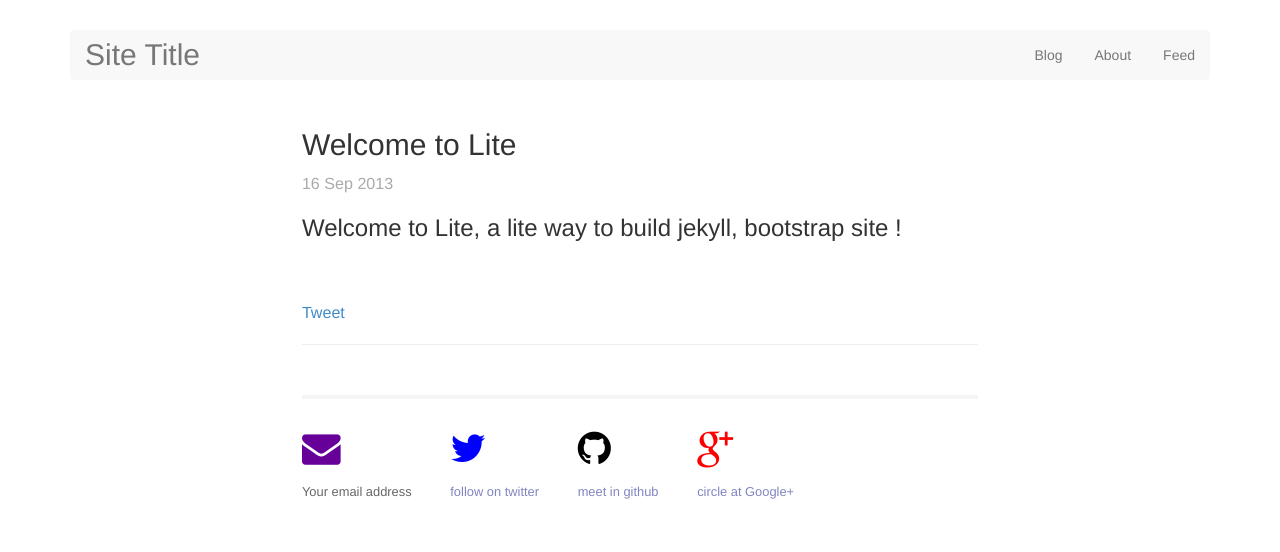
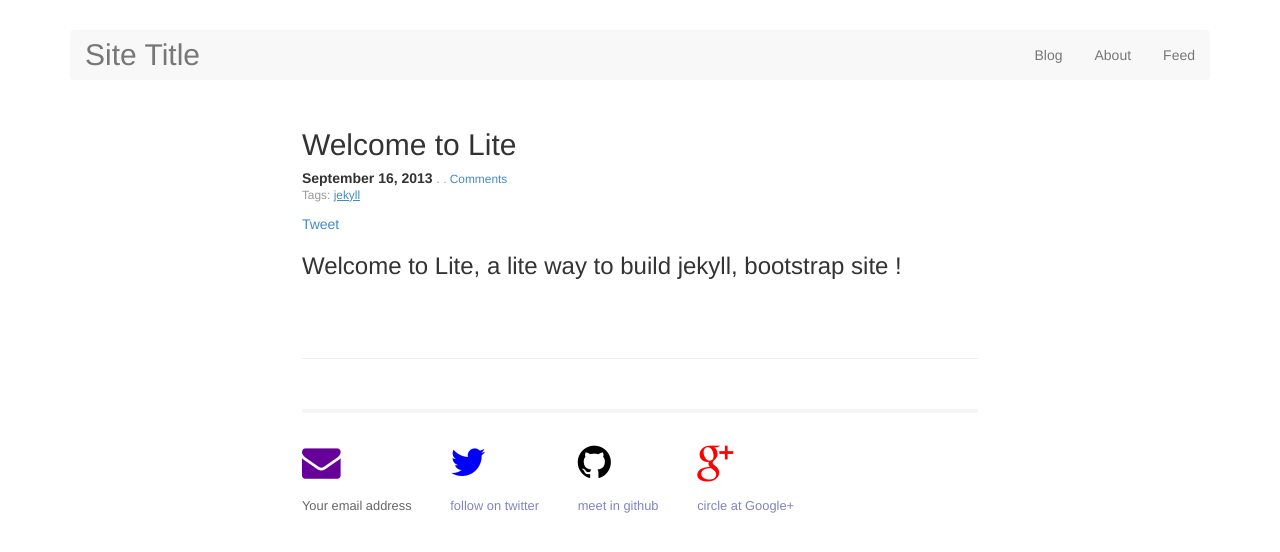
Before and after one commit to swcool/lite, a Jekyll site: the page built from _posts/2013-09-16-welcome-to-lite.md, in a window 1280 px wide. Shown: the top 552 px of the page. Built offline with Jekyll 4.4.1, drawn with Linux system fonts in a browser that asks for light colours; Markdown is read by kramdown in place of the engine named in the settings; comment, search, counter and statistics services are not loaded.

Commit message:
move twitter and googleplus to under post title area

```diff
--- a/_config.yml
+++ b/_config.yml
@@ -5,7 +5,7 @@ url:
 title:
 author:
 # List categories here, not tags
-categories: blog
+categories: [blog]
 
 permalink: /:categories/:title
 
--- a/_layouts/post.html
+++ b/_layouts/post.html
@@ -4,15 +4,21 @@ layout: default
 
 <section class="content">
 <h2>{{ page.title }}</h2>
-<p class="meta">{{ page.date | date_to_string }}</p>
+<!-- p class="meta">{{ page.date | date_to_string }}</p -->
+<h5><strong>{{ page.date | date: "%B %e, %Y" }} <small>. {{ page.category }} .
+      <a href="{{ site.url }}/{{ page.url }}#disqus_thread" data-disqus-identifier="{{ page.url }}">Comments</a></small></strong>
+  <br/><small>Tags: {% for tag in page.tags %} <a href="/tags/{{ tag }}/" title="View posts tagged with &quot;{{ tag }}&quot;"><u>{{ tag }}</u></a>
+    {% if forloop.last != true %} {% endif %} {% endfor %} </small><br/><br/>
+  <div style="display:inline-block;">{% include twitter.html %}
+    <div style="display:inline-block;">{% include googleplus.html %}</div>
+</h5>
 
 <div class="post">
 {{ content }}
 </div>
 <br/>
 <br/>
-{% include twitter.html %}
-{% include googleplus.html %}
+
 <hr>
 {% include disqus.html %}
 
```
